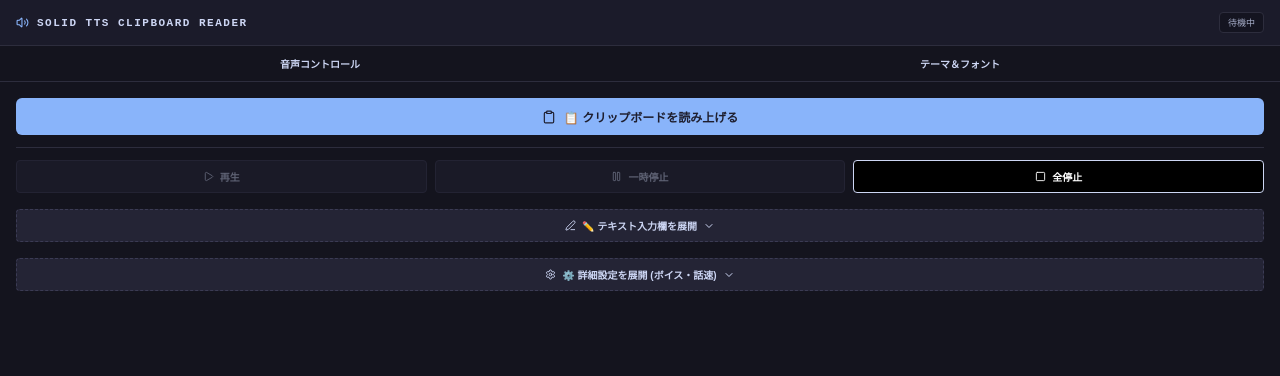
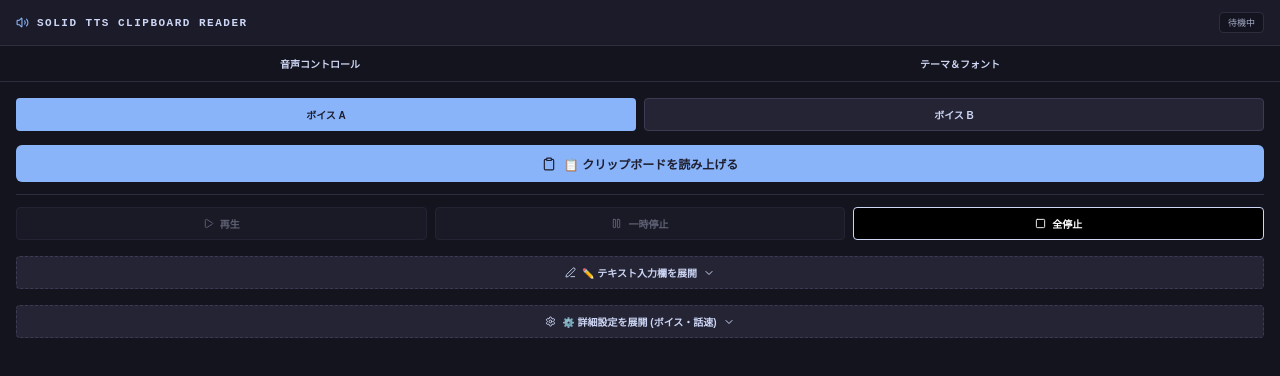
Before and after one commit to soroeru-afk/SOLID-TTS-CLIPBOARD-READER, a React (Vite) app: page / in a window 1280 px wide. Shown: the top 376 px of the page. Built offline with nearby package versions, Linux system fonts and the light colour scheme.

Commit message:
Implement custom Voice Presets (A/B) with customizable labels

```diff
--- a/src/App.tsx
+++ b/src/App.tsx
@@ -32,9 +32,27 @@ export default function App() {
   const [voices, setVoices] = useState<SpeechSynthesisVoice[]>([]);
   const [selectedVoiceIdx, setSelectedVoiceIdx] = useState<number>(0);
 
-  const [speed, setSpeed] = useState(() => parseFloat(localStorage.getItem("aist-tts-speed") || "1.2"));
-  const [pitch, setPitch] = useState(() => parseFloat(localStorage.getItem("aist-tts-pitch") || "1.0"));
-  const [volume, setVolume] = useState(() => parseInt(localStorage.getItem("aist-tts-volume") || "80"));
+  // Presets state
+  const [currentPreset, setCurrentPreset] = useState(() => localStorage.getItem("aist-tts-preset-active") || "A");
+  const [presetALabel, setPresetALabel] = useState(() => localStorage.getItem("aist-tts-preset-a-label") || "ボイス A");
+  const [presetBLabel, setPresetBLabel] = useState(() => localStorage.getItem("aist-tts-preset-b-label") || "ボイス B");
+
+  // Temporary local state for sliders that syncs with current preset
+  const [speed, setSpeed] = useState(() => {
+    const active = localStorage.getItem("aist-tts-preset-active") || "A";
+    const prefix = `aist-tts-preset-${active.toLowerCase()}-`;
+    return parseFloat(localStorage.getItem(prefix + "speed") || "1.2");
+  });
+  const [pitch, setPitch] = useState(() => {
+    const active = localStorage.getItem("aist-tts-preset-active") || "A";
+    const prefix = `aist-tts-preset-${active.toLowerCase()}-`;
+    return parseFloat(localStorage.getItem(prefix + "pitch") || "1.0");
+  });
+  const [volume, setVolume] = useState(() => {
+    const active = localStorage.getItem("aist-tts-preset-active") || "A";
+    const prefix = `aist-tts-preset-${active.toLowerCase()}-`;
+    return parseInt(localStorage.getItem(prefix + "volume") || "80");
+  });
 
   const [status, setStatus] = useState("待機中");
   const [isPaused, setIsPaused] = useState(false);
@@ -68,10 +86,37 @@ export default function App() {
     localStorage.setItem("aist-tts-active-tab", activeTab);
   }, [activeTab]);
 
-  // Save sliders configuration
-  useEffect(() => { localStorage.setItem("aist-tts-speed", String(speed)); }, [speed]);
-  useEffect(() => { localStorage.setItem("aist-tts-pitch", String(pitch)); }, [pitch]);
-  useEffect(() => { localStorage.setItem("aist-tts-volume", String(volume)); }, [volume]);
+  // Save active preset settings when sliders change
+  useEffect(() => {
+    const prefix = `aist-tts-preset-${currentPreset.toLowerCase()}-`;
+    localStorage.setItem(prefix + "speed", String(speed));
+  }, [speed, currentPreset]);
+
+  useEffect(() => {
+    const prefix = `aist-tts-preset-${currentPreset.toLowerCase()}-`;
+    localStorage.setItem(prefix + "pitch", String(pitch));
+  }, [pitch, currentPreset]);
+
+  useEffect(() => {
+    const prefix = `aist-tts-preset-${currentPreset.toLowerCase()}-`;
+    localStorage.setItem(prefix + "volume", String(volume));
+  }, [volume, currentPreset]);
+
+  useEffect(() => {
+    localStorage.setItem("aist-tts-preset-a-label", presetALabel);
+  }, [presetALabel]);
+
+  useEffect(() => {
+    localStorage.setItem("aist-tts-preset-b-label", presetBLabel);
+  }, [presetBLabel]);
+
+  // Sync selected voice name to preset
+  useEffect(() => {
+    if (voices[selectedVoiceIdx]) {
+      const prefix = `aist-tts-preset-${currentPreset.toLowerCase()}-`;
+      localStorage.setItem(prefix + "voice", voices[selectedVoiceIdx].name);
+    }
+  }, [selectedVoiceIdx, voices, currentPreset]);
 
   // Load voices list
   useEffect(() => {
@@ -81,9 +126,21 @@ export default function App() {
       if (!jaVoices.length) jaVoices = all;
       setVoices(jaVoices);
 
-      const savedName = localStorage.getItem("aist-tts-voice-name") || "";
-      const idx = jaVoices.findIndex(v => v.name === savedName);
-      if (idx >= 0) setSelectedVoiceIdx(idx);
+      const active = localStorage.getItem("aist-tts-preset-active") || "A";
+      const prefix = `aist-tts-preset-${active.toLowerCase()}-`;
+      const savedName = localStorage.getItem(prefix + "voice") || "";
+      let idx = jaVoices.findIndex(v => v.name === savedName);
+
+      if (idx < 0 && !savedName) {
+        // Fallback defaults for Ichiro / Haruka
+        if (active === "A") {
+          idx = jaVoices.findIndex(v => /haruka/i.test(v.name));
+        } else {
+          idx = jaVoices.findIndex(v => /ichiro/i.test(v.name));
+        }
+      }
+      if (idx < 0) idx = 0;
+      setSelectedVoiceIdx(idx);
     };
 
     if (window.speechSynthesis.getVoices().length === 0) {
@@ -97,13 +154,51 @@ export default function App() {
     };
   }, []);
 
+  const switchPreset = (presetName: string) => {
+    // Save current parameters to the active preset before switching
+    const prefixOld = `aist-tts-preset-${currentPreset.toLowerCase()}-`;
+    localStorage.setItem(prefixOld + "speed", String(speed));
+    localStorage.setItem(prefixOld + "pitch", String(pitch));
+    localStorage.setItem(prefixOld + "volume", String(volume));
+    if (voices[selectedVoiceIdx]) {
+      localStorage.setItem(prefixOld + "voice", voices[selectedVoiceIdx].name);
+    }
+
+    // Switch active state
+    setCurrentPreset(presetName);
+    localStorage.setItem("aist-tts-preset-active", presetName);
+
+    // Load new preset parameters
+    const prefixNew = `aist-tts-preset-${presetName.toLowerCase()}-`;
+    const newSpeed = parseFloat(localStorage.getItem(prefixNew + "speed") || "1.2");
+    const newPitch = parseFloat(localStorage.getItem(prefixNew + "pitch") || "1.0");
+    const newVolume = parseInt(localStorage.getItem(prefixNew + "volume") || "80");
+    const newVoiceName = localStorage.getItem(prefixNew + "voice") || "";
+
+    setSpeed(newSpeed);
+    setPitch(newPitch);
+    setVolume(newVolume);
+
+    if (newVoiceName) {
+      const idx = voices.findIndex(v => v.name === newVoiceName);
+      if (idx >= 0) {
+        setSelectedVoiceIdx(idx);
+      }
+    } else {
+      // Defaults fallback
+      let idx = -1;
+      if (presetName === "A") {
+        idx = voices.findIndex(v => /haruka/i.test(v.name));
+      } else {
+        idx = voices.findIndex(v => /ichiro/i.test(v.name));
+      }
+      if (idx >= 0) setSelectedVoiceIdx(idx);
+    }
+  };
+
   const handleVoiceChange = (e: React.ChangeEvent<HTMLSelectElement>) => {
     const idx = parseInt(e.target.value);
     setSelectedVoiceIdx(idx);
-    const selectedVoice = voices[idx];
-    if (selectedVoice) {
-      localStorage.setItem("aist-tts-voice-name", selectedVoice.name);
-    }
   };
 
   // Text chunking for Web Speech API stability
@@ -250,6 +345,22 @@ export default function App() {
       <div className="panel-content">
         {activeTab === "voice" ? (
           <div className="tab-pane">
+            {/* Preset select strip */}
+            <div className="preset-strip">
+              <button
+                onClick={() => switchPreset("A")}
+                className={`preset-btn ${currentPreset === "A" ? "active" : ""}`}
+              >
+                {presetALabel}
+              </button>
+              <button
+                onClick={() => switchPreset("B")}
+                className={`preset-btn ${currentPreset === "B" ? "active" : ""}`}
+              >
+                {presetBLabel}
+              </button>
+            </div>
+
             {/* Quick clipboard button - Always visible at the top */}
             <button onClick={readClipboard} className="btn-primary">
               <Clipboard size={14} />
@@ -407,6 +518,25 @@ export default function App() {
                       onChange={(e) => setVolume(parseInt(e.target.value))}
                     />
                   </div>
+
+                  {/* Preset Label Rename */}
+                  <div className="setting-row">
+                    <label className="field-label">選択中のプリセット名</label>
+                    <input
+                      type="text"
+                      className="select-field"
+                      style={{ padding: "6px 10px" }}
+                      value={currentPreset === "A" ? presetALabel : presetBLabel}
+                      onChange={(e) => {
+                        if (currentPreset === "A") {
+                          setPresetALabel(e.target.value);
+                        } else {
+                          setPresetBLabel(e.target.value);
+                        }
+                      }}
+                      placeholder="プリセットの新しい名前..."
+                    />
+                  </div>
                 </div>
 
                 {/* Info Box */}
--- a/src/index.css
+++ b/src/index.css
@@ -457,3 +457,37 @@ input[type="range"]::-moz-range-thumb {
   cursor: pointer;
   border: none;
 }
+
+/* Preset Buttons styling */
+.preset-strip {
+  display: grid;
+  grid-template-columns: 1fr 1fr;
+  gap: 8px;
+  margin-bottom: 2px;
+}
+
+.preset-btn {
+  padding: 8px;
+  font-size: 10px;
+  font-weight: bold;
+  border-radius: 4px;
+  border: 1px solid var(--border-btn-secondary);
+  background-color: var(--bg-btn-secondary);
+  color: var(--text-btn-secondary);
+  cursor: pointer;
+  transition: all 0.2s;
+  text-align: center;
+  overflow: hidden;
+  text-overflow: ellipsis;
+  white-space: nowrap;
+}
+
+.preset-btn:hover {
+  background-color: rgba(255, 255, 255, 0.05);
+}
+
+.preset-btn.active {
+  background-color: var(--bg-btn-primary);
+  color: var(--text-btn-primary);
+  border-color: transparent;
+}
```
